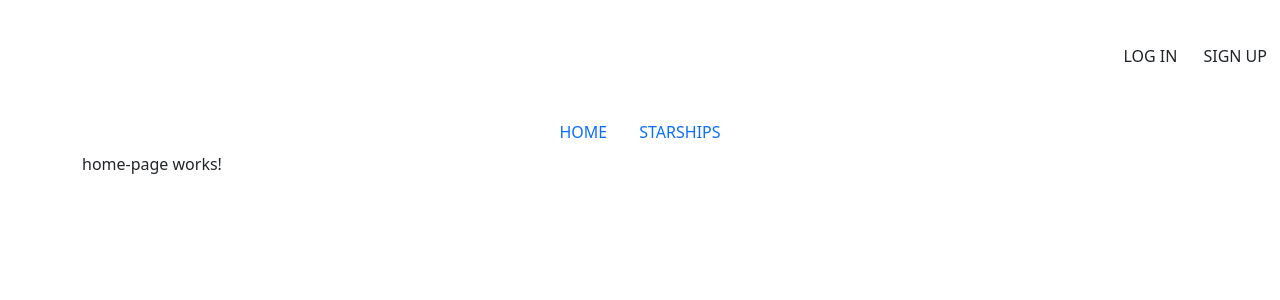
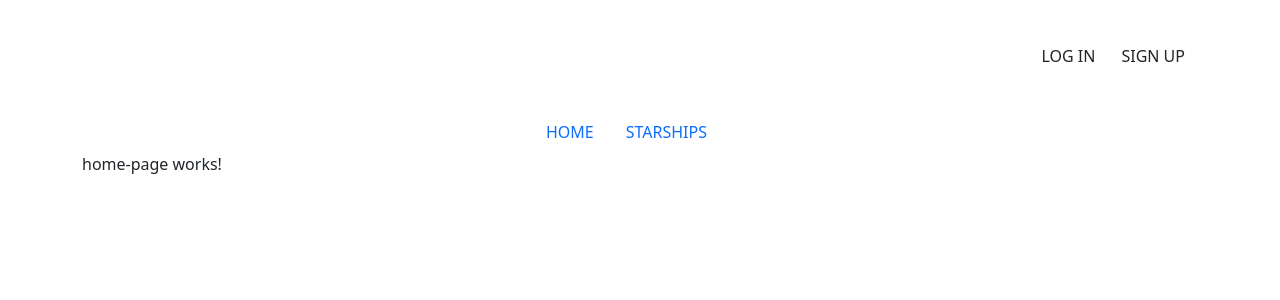
Before and after one commit to j6alopez/star-wars, an Angular app: page /home in a window 1280 px wide. Shown: the top 300 px of the page. Built offline with nearby package versions, Linux system fonts and the light colour scheme.

Commit message:
feat: styles

```diff
--- /dev/null
+++ b/data/db.json
@@ -0,0 +1,3 @@
+{
+  "users": []
+}
--- a/package.json
+++ b/package.json
@@ -5,6 +5,7 @@
     "ng": "ng",
     "start": "ng serve",
     "build": "ng build",
+    "backend": "json-server --watch data/db.json",
     "watch": "ng build --watch --configuration development",
     "test": "ng test"
   },
@@ -29,6 +30,8 @@
     "@angular/compiler-cli": "^17.0.0",
     "@types/jasmine": "~5.1.0",
     "jasmine-core": "~5.1.0",
+    "json-server": "^0.17.4",
+    "json-server-auth": "^2.1.0",
     "karma": "~6.4.0",
     "karma-chrome-launcher": "~3.2.0",
     "karma-coverage": "~2.2.0",
--- a/src/app/app.component.html
+++ b/src/app/app.component.html
@@ -1,13 +1,21 @@
-<div class="row my-3 d-flex justify-content-center ">
-    <div class="offset-6 col-1 d-flex justify-content-end">
-        <img src="../../../../assets/logo.png" alt="Logo" height="80" width="185" >
+<div class="container">
+
+  <div class="row my-3">
+
+    <div class="col-7 d-flex justify-content-end">
+      <img src="assets/logo.png" alt="Logo" height="80" width="185">
     </div>
-    <div class="col d-flex justify-content-end">
-        <button class="btn">LOG IN</button>
-        <button class="btn">SIGN UP</button>
+
+    <div class="col-5 d-flex justify-content-end">
+      <button class="btn">LOG IN</button>
+      <button class="btn">SIGN UP</button>
     </div>
+
+  </div>
+
+  <shared-navigation-bar></shared-navigation-bar>
+
+  <div>
+    <router-outlet></router-outlet>
+  </div>
 </div>
-<shared-navigation-bar></shared-navigation-bar>
-<div class="container">
-    <router-outlet></router-outlet>
-</div>
--- a/src/app/shared/components/navigation-bar/navigation-bar.component.html
+++ b/src/app/shared/components/navigation-bar/navigation-bar.component.html
@@ -1,7 +1,9 @@
-<ul class="nav justify-content-center">
+<div class="row">
+  <ul class="nav col-7 d-flex justify-content-end">
     @for (element of navBarElements; track $index) {
     <li class="nav-item">
       <a class="nav-link active" routerLinkActive="active" [routerLink]="element.url">{{ element.label }}</a>
     </li>
     }
   </ul>
+</div>
```
Also changed, not shown: 1 other file (tests, documents, lock files or other folders). Lines whose indentation alone changed are shown as unchanged.
